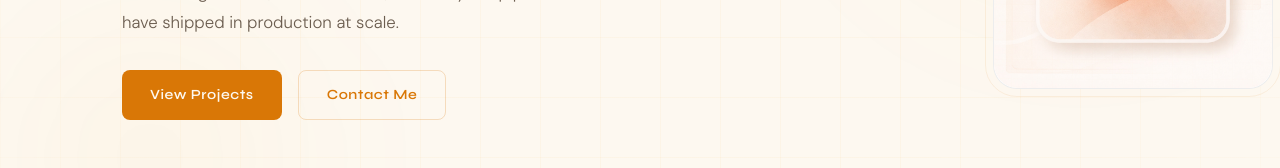
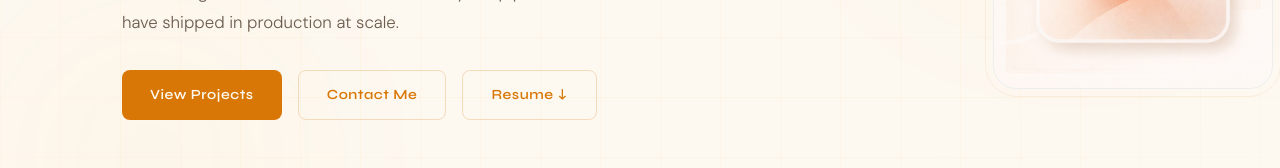
Before and after one commit to shreyashtm/Shreyash-portfolio, a React (Vite) app: page / in a window 1280 px wide. Shown: the part 443-611 px from the top of the page. Built offline with nearby package versions, Linux system fonts and the light colour scheme.

Commit message:
Added resume download

```diff
--- a/src/sections/Hero.jsx
+++ b/src/sections/Hero.jsx
@@ -95,6 +95,15 @@ export default function Hero({ scrollY }) {
           <div className="hero__cta" style={recedingStyle(0.05)}>
             <a href="#projects" className="btn btn-primary">View Projects</a>
             <a href="#contact"  className="btn btn-outline">Contact Me</a>
+            <a
+              href="/Shreyash_Tembhurne_Resume.pdf"
+              target="_blank"
+              rel="noreferrer"
+              className="btn btn-outline"
+              download
+            >
+              Resume ↓
+            </a>
           </div>
 
           <div className="hero__stats" style={recedingStyle(0.1)}>
```
Also changed, not shown: 1 other file (tests, documents, lock files or other folders).
